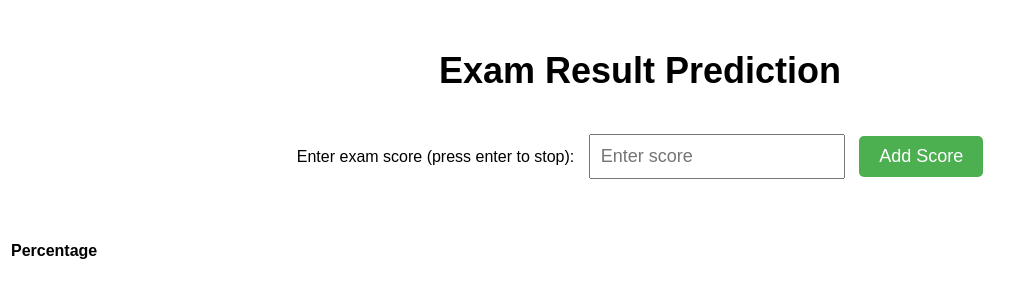
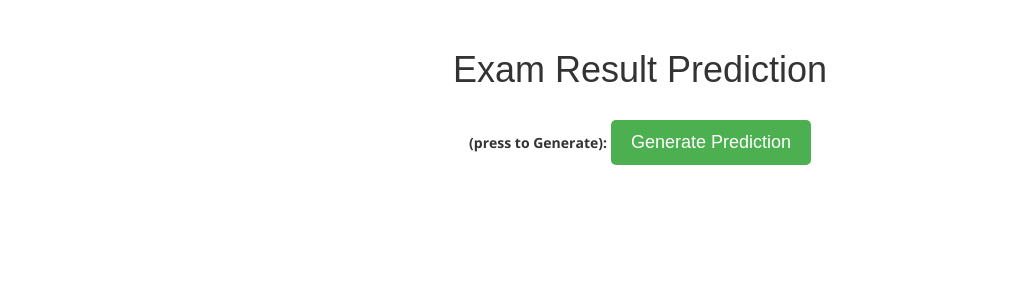
Before and after one commit to inukarodrigo/Learnverse, a Flask app: page /predict in a window 1280 px wide. Shown: the top 300 px of the page, without its empty margins (0-1034 px from the left). Run offline with Flask 2, Linux system fonts and the light colour scheme; lists and menus that the app fills with data are empty; some libraries are stand-ins or nearby versions.

Commit message:
grade prediction completed

```diff
--- a/static/js/testSummary.js
+++ b/static/js/testSummary.js
@@ -14,8 +14,6 @@ const loggedUser = document.querySelector(".loggedUser");
 
 auth.onAuthStateChanged(user => {
     var table = document.getElementById("myTable");
-    var displayResult =document.getElementById("disResult")
-    var result = [];
     if (user) {
         fs.collection(user.uid).get().then((snapshot) => {
             if(snapshot.size == 0) {
@@ -45,8 +43,7 @@ auth.onAuthStateChanged(user => {
                 cell5.innerHTML = doc.data().correctAnswers;
                 cell6.innerHTML = doc.data().totalTimeTaken;
 
-                let percentage = doc.data().percentage;
-                result.push(percentage);
+
 
             });
 
@@ -54,7 +51,6 @@ auth.onAuthStateChanged(user => {
         })
         .then(() => {
             console.log('Summary Listed below');
-            console.log(result);
 
         }).catch(err => {
             console.log(err.message);
--- a/templates/prediction.html
+++ b/templates/prediction.html
@@ -2,6 +2,11 @@
 <html>
 <head>
 	<title>Exam Result Prediction</title>
+    <link rel="stylesheet" href="https://maxcdn.bootstrapcdn.com/bootstrap/3.4.1/css/bootstrap.min.css">
+    <link rel="stylesheet" href="{{ url_for('static', filename='css/testSummaryStyling.css') }}">
+    <script src="https://ajax.googleapis.com/ajax/libs/jquery/3.5.1/jquery.min.js"></script>
+    <script src="https://maxcdn.bootstrapcdn.com/bootstrap/3.4.1/js/bootstrap.min.js"></script>
+    <script src="https://kit.fontawesome.com/64d58efce2.js" crossorigin="anonymous"></script>
 	<style>
 		body {
 			font-family: Arial, sans-serif;
@@ -38,22 +43,81 @@
 </head>
 <body>
 	<h1>Exam Result Prediction</h1>
-	<label>Enter exam score (press enter to stop): </label>
-	<input type="number" id="score" placeholder="Enter score">
-	<button onclick="addScore()">Add Score</button>
+	<label> (press to Generate): </label>
+	<button onclick="addScore()">Generate Prediction</button>
 	<div id="scores"></div>
 	<div id="avg_score"></div>
 	<div id="result"></div>
+
+
+
+
+
+
+     <script src="https://code.jquery.com/jquery-3.2.1.slim.min.js"
+        integrity="sha384-KJ3o2DKtIkvYIK3UENzmM7KCkRr/rE9/Qpg6aAZGJwFDMVNA/GpGFF93hXpG5KkN" crossorigin="anonymous">
+    </script>
+    <script src="https://cdnjs.cloudflare.com/ajax/libs/popper.js/1.12.9/umd/popper.min.js"
+        integrity="sha384-ApNbgh9B+Y1QKtv3Rn7W3mgPxhU9K/ScQsAP7hUibX39j7fakFPskvXusvfa0b4Q" crossorigin="anonymous">
+    </script>
+    <script src="https://www.gstatic.com/firebasejs/8.2.0/firebase-app.js"></script>
+    <script src="https://www.gstatic.com/firebasejs/7.17.1/firebase-auth.js"></script>
+    <script src="https://www.gstatic.com/firebasejs/7.17.1/firebase-firestore.js"></script>
+
+
+
+    <script>
+      var firebaseConfig =
+      {
+        apiKey: "AIzaSyBlzxYeO9xvN3-UyFlLPhTGM7M5i_8gjT8",
+      authDomain: "quiz-corner-5afa2.firebaseapp.com",
+      projectId: "quiz-corner-5afa2",
+      storageBucket: "quiz-corner-5afa2.appspot.com",
+      messagingSenderId: "248412314293",
+      appId: "1:248412314293:web:b871a5028b610d34db3cfc",
+      measurementId: "G-TPLYH7LM42"
+      };
+      firebase.initializeApp(firebaseConfig);
+      const auth = firebase.auth();
+      const fs = firebase.firestore();
+      const db = firebase.firestore();
+    </script>
 	<script>
-		var exam_scores = [];
+		let exam_scores = [];
+        auth.onAuthStateChanged(user => {
+        // ... retrieve data from Firestore ...
+        if (user){
+            fs.collection(user.uid).get().then((snapshot) => {
+                snapshot.forEach(doc => {
+                    // ... insert rows and cells into the HTML table ...
+
+                    // get the percentage value from the HTML table
+                    let percentage = doc.data().percentage;
+
+                    // add the percentage value to the result array
+                    exam_scores.push(percentage);
+                    // log the length of the result array
+                    console.log("Number of percentage values:", exam_scores.length);
+
+                    // log the result array to the console
+                    console.log("Percentage values:", exam_scores);
+                });
+            })
+            addScore()
+
+        }
+
+
+        });
+
 		function addScore() {
-			var score = document.getElementById("score").value;
-			if (score == "") {
+			//var score = document.getElementById("score").value;
+			if (exam_scores == "") {
 				return;
 			}
-			exam_scores.push(parseFloat(score));
-			document.getElementById("scores").innerHTML = "Scores: " + exam_scores.join(", ");
-			document.getElementById("score").value = "";
+			//exam_scores.push(parseFloat(score));
+			//document.getElementById("scores").innerHTML = "Scores: " + exam_scores.join(", ");
+			//document.getElementById("score").value = "";
 			calculateAverage();
 		}
 		function calculateAverage() {
@@ -67,6 +131,7 @@
 				var avg_score = sum / exam_scores.length;
 			}
 			document.getElementById("avg_score").innerHTML = "Average Score: " + avg_score.toFixed(2);
+            console.log(avg_score)
 			predictResult(avg_score);
 		}
 		function predictResult(avg_score) {
@@ -85,50 +150,15 @@
 			} else {
 				var result = "F";
 			}
+            console.log('wat')
 			document.getElementById("result").innerHTML = "Predicted Result: " + result;
+
 		}
 	</script>
 <div>
-	<table id="myTable" class="rwd-table">
-    <tbody>
-      <tr>
 
-        <th style="text-align: center;">Percentage</th>
-      </tr>
-    </tbody>
-  </table>
-    <div>
-        <p id="disResult"></p>
-    </div>
 
-  <script src="https://code.jquery.com/jquery-3.2.1.slim.min.js"
-        integrity="sha384-KJ3o2DKtIkvYIK3UENzmM7KCkRr/rE9/Qpg6aAZGJwFDMVNA/GpGFF93hXpG5KkN" crossorigin="anonymous">
-    </script>
-    <script src="https://cdnjs.cloudflare.com/ajax/libs/popper.js/1.12.9/umd/popper.min.js"
-        integrity="sha384-ApNbgh9B+Y1QKtv3Rn7W3mgPxhU9K/ScQsAP7hUibX39j7fakFPskvXusvfa0b4Q" crossorigin="anonymous">
-    </script>
-    </script>
-<script src="https://www.gstatic.com/firebasejs/8.2.0/firebase-app.js"></script>
-      <script src="https://www.gstatic.com/firebasejs/7.17.1/firebase-auth.js"></script>
-<script src="https://www.gstatic.com/firebasejs/7.17.1/firebase-firestore.js"></script>
 
-<script>
-  var firebaseConfig =
-  {
-    apiKey: "AIzaSyBlzxYeO9xvN3-UyFlLPhTGM7M5i_8gjT8",
-  authDomain: "quiz-corner-5afa2.firebaseapp.com",
-  projectId: "quiz-corner-5afa2",
-  storageBucket: "quiz-corner-5afa2.appspot.com",
-  messagingSenderId: "248412314293",
-  appId: "1:248412314293:web:b871a5028b610d34db3cfc",
-  measurementId: "G-TPLYH7LM42"
-  };
-  firebase.initializeApp(firebaseConfig);
-  const auth = firebase.auth();
-  const fs = firebase.firestore();
-  const db = firebase.firestore();
-</script>
-  <script src="{{ url_for('static', filename='js/testSummary.js') }}"></script>
 </div>
 
 </body>
```
Also changed, not shown: static/js/resultPredict.js (added, +37 -0 lines).
